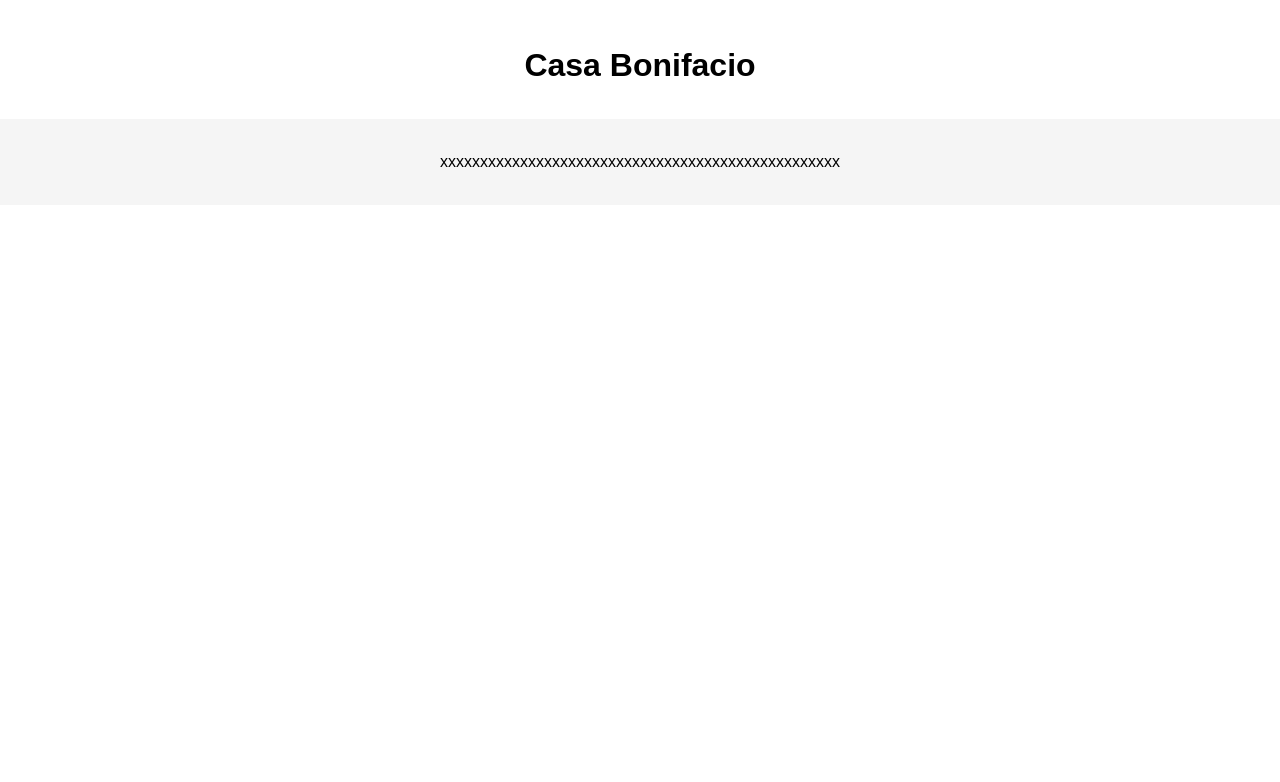
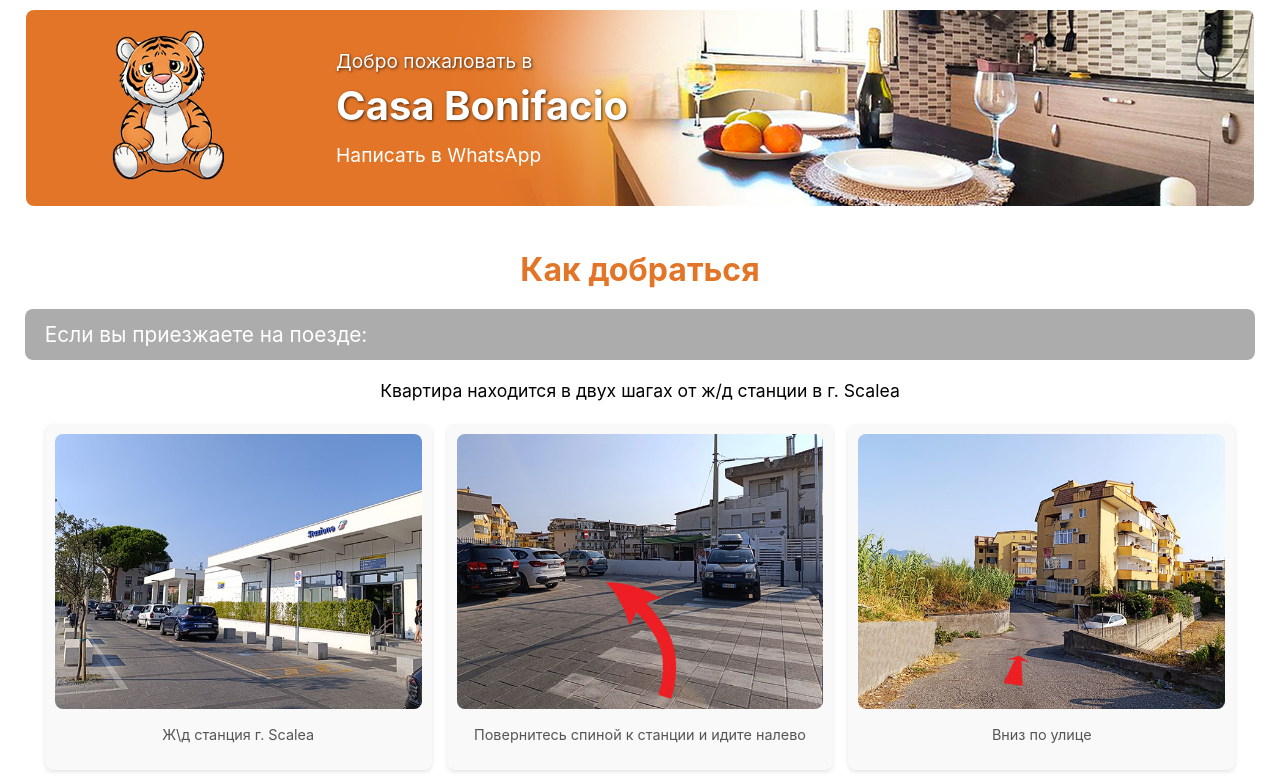
Before and after one commit to SvTagu/casa-bonifacio, a plain HTML site: page index.html in a window 1280 px wide. Shown: the top 782 px of the page. Drawn offline with Linux system fonts and the light colour scheme.

Commit message:
Add files via upload

```diff
--- a/index.html
+++ b/index.html
@@ -4,63 +4,69 @@
 <meta charset="UTF-8">
 <meta name="viewport" content="width=device-width, initial-scale=1.0">
 <title>Casa Bonifacio</title>
-<style>
-    body {
-        font-family: Arial, sans-serif;
-        margin: 0;
-        padding: 0;
-        line-height: 1.5;
-    }
-    header, section, footer {
-        padding: 20px;
-        text-align: center;
-    }
-    h1 {
-        font-size: 2em;
-        margin-bottom: 10px;
-    }
-    .grid {
-        display: grid;
-        grid-template-columns: repeat(4, 1fr);
-        gap: 15px;
-        margin-top: 15px;
-    }
-    .item {
-        text-align: center;
-    }
-    .item img {
-        max-width: 100%;
-        height: auto;
-        display: block;
-        margin: 0 auto 8px;
-        border-radius: 8px;
-    }
-    @media (max-width: 900px) {
-        .grid {
-            grid-template-columns: repeat(2, 1fr);
-        }
-    }
-    @media (max-width: 600px) {
-        .grid {
-            grid-template-columns: 1fr;
-        }
-    }
-    footer {
-        background: #f5f5f5;
-        padding: 15px;
-    }
-</style>
+<link rel="stylesheet" href="style.css"> <!-- Ссылка на внешний файл стилей -->
 </head>
 <body>
 
 <header>
-    <h1>Casa Bonifacio</h1>
+    <div class="header-content">
+        <div class="header-logo">
+            <img src="img/logo_Bonya.png" alt="Логотип Casa Bonifacio">
+        </div>
+        <div class="header-text">
+            <p>Добро пожаловать в <h1>Casa Bonifacio</h1></p>
+		<p><a href="https://wa.me/+393393989926">Написать в WhatsApp</a></p>
+        </div>
+    </div>
 </header>
 
+<section>
+    <h2>Как добраться</h2>
 
+    <div class="grey-strip">
+        <p>Если вы приезжаете на поезде:</p>
+    </div>
+    <div class="text-description">
+        <p>Квартира находится в двух шагах от ж/д станции в г. Scalea</p>
+    </div>
+  <div class="grid">
+        <div class="item">
+      <img src="img/IMG_20250806_172634_2.jpg" alt="Фото 5"><p>Ж\д станция г. Scalea</p></div>
+        <div class="item">
+            <img src="img/IMG_20250806_172639_2.jpg" alt="Фото 6">
+            <p>Повернитесь спиной к станции и идите налево</p>
+        </div>
+        <div class="item">
+            <img src="img/IMG_20250806_172723_2.jpg" alt="Фото 7">
+            <p>Вниз по улице</p>
+        </div>
+        <div class="item">
+            <img src="img/IMG_20250806_172805_2.jpg" alt="Фото 8">
+            <p>Справа Вы увидете белые ворота и калитку</p>
+        </div>
+		<div class="item">
+            <img src="img/IMG_20250806_172818_2.jpg" alt="Фото 7">
+            <p>Зайдите в калитку</p>
+        </div>
+        <div class="item">
+            <img src="img/IMG_20250806_172916_2.jpg" alt="Фото 8">
+            <p>Подъезд B2</p>
+        </div>
+    </div>
+</section>
+
+<section>
+  <div class="grey-strip">
+        <p>Если вы приезжаете на машине:</p>
+    </div>
+    <div class="text-description">
+        <p>GPS-координаты: 39°48'26.2&quot;N 15°48'04.3&quot;E</p>
+    </div>
+	<iframe src="https://www.google.com/maps/embed?pb=!1m13!1m8!1m3!1d7289.834672971713!2d15.800857937603174!3d39.807038408081716!3m2!1i1024!2i768!4f13.1!3m2!1m1!2zMznCsDQ4JzI2LjIiTiAxNcKwNDgnMDQuMyJF!5e0!3m2!1sit!2sit!4v1754576778964!5m2!1sit!2sit" width="100%" height="500" style="border:0;" allowfullscreen="" loading="lazy" referrerpolicy="no-referrer-when-downgrade"></iframe>
+  </section>
 
 <footer>
-    <p>xxxxxxxxxxxxxxxxxxxxxxxxxxxxxxxxxxxxxxxxxxxxxxxxxx</p>
+	<p>Мы рады, что вы выбрали нас!</p>
 </footer>
 
 </body>
--- /dev/null
+++ b/style.css
@@ -0,0 +1,184 @@
+/* style.css */
+
+body {
+    font-family: 'Inter', sans-serif;
+    margin: 0;
+    padding: 10px 0 0; /* Отступ 10px сверху */
+    line-height: 1.5;
+    background-color: #ffffff;
+}
+header {
+    background-color: #e37528;
+    background-image: url('img/up_01.png');
+    background-size: contain; /* Изменяем на contain */
+    background-repeat: no-repeat;
+    background-position: right center;
+    padding: 20px 0;
+    color: #ffffff;
+    border-radius: 8px;
+    display: flex;
+    align-items: center;
+    justify-content: center;
+    min-height: 150px;
+    max-width: 96%;
+    margin: 0 auto;
+}
+.header-text a {
+    color: #ffffff;
+    text-decoration: none;
+    text-shadow: none; /* Убираем тень */
+    }
+.header-text a:hover {
+    color: #f0ff00;
+}
+.header-content {
+    display: flex;
+    align-items: center;
+    width: 100%;
+    max-width: 96%;
+    padding: 0 20px;
+    margin: 0 auto;
+}
+.header-logo {
+    flex: 0 0 20%;
+    max-width: 20%;
+    text-align: center;
+}
+.header-logo img {
+    max-height: 150px;
+    width: auto;
+    border-radius: 8px;
+}
+.header-text {
+    flex: 1;
+    text-align: left;
+    margin-left: 50px;
+    text-shadow: 1px 1px 3px rgba(0, 0, 0, 0.7);
+}
+header h1 {
+    font-size: 2.5em;
+    margin-bottom: 5px;
+    margin-top: 0;
+}
+header p {
+    font-size: 1.2em;
+    margin-top: 0;
+    margin-bottom: 0;
+}
+section {
+    padding: 20px;
+    text-align: center;
+}
+h2 {
+    color: #e37528;
+    font-size: 2em;
+    margin-top: 20px;
+    margin-bottom: 15px;
+}
+.grey-strip {
+    background-color: #acacac;
+    padding: 10px 20px 10px 20px;
+    text-align: center;
+    color: #ffffff;
+    font-size: 1.3em;
+    margin: 0;
+    border-radius: 8px;
+    max-width: 96%;
+    margin-left: auto;
+    margin-right: auto;
+}
+.grey-strip p {
+    margin: 0; /* Убираем стандартные отступы у параграфа */
+    padding: 0;
+	text-align: left;
+}
+.text-description {
+    padding: 0 20px;
+    margin-bottom: 20px;
+    font-size: 1.1em;
+    max-width: 96%;
+    margin-left: auto;
+    margin-right: auto;
+}
+.grid {
+    display: grid;
+    grid-template-columns: repeat(3, 1fr);
+    gap: 15px;
+    margin-top: 15px;
+    padding: 0 20px;
+    max-width: 96%;
+    margin-left: auto;
+    margin-right: auto;
+}
+.item {
+    text-align: center;
+    background-color: #f9f9f9;
+    padding: 10px;
+    border-radius: 8px;
+    box-shadow: 0 2px 4px rgba(0,0,0,0.1);
+}
+.item img {
+    max-width: 100%;
+    height: auto;
+    display: block;
+    margin: 0 auto 8px;
+    border-radius: 8px;
+}
+.item p {
+    font-size: 0.9em;
+    color: #555;
+}
+footer {
+    background-color: #e37528;
+    padding: 20px;
+    text-align: center;
+    margin-top: 30px;
+    border-top: 1px solid #eee;
+    border-radius: 8px 8px 0 0;
+    max-width: 96%;
+    margin-left: auto;
+    margin-right: auto;
+}
+footer p {
+    color: #fff;
+    font-size: 1.1em;
+}
+
+/* Адаптивный дизайн */
+@media (max-width: 900px) {
+    .grid {
+        grid-template-columns: repeat(2, 1fr);
+    }
+    header {
+        background-image: linear-gradient(rgba(227, 117, 40, 0.2), rgba(227, 117, 40, 0.2)), url('img/up_01.png');
+        background-blend-mode: multiply;
+        background-position: right center;
+        background-size: contain; /* Изменяем на contain и здесь */
+    }
+}
+@media (max-width: 600px) {
+    .grid {
+        grid-template-columns: 1fr;
+    }
+    header h1 {
+        font-size: 2em;
+    }
+    .orange-strip {
+        font-size: 1.1em;
+    }
+    .header-content {
+        flex-direction: column;
+        text-align: center;
+    }
+    .header-logo {
+        max-width: 100%;
+        margin-bottom: 10px;
+    }
+    .header-text {
+        margin-left: 0;
+        text-align: center;
+    }
+    header {
+        background-image: none;
+    }
+}
```
Also changed, not shown: img/IMG_20250806_172634_2.jpg (added), img/IMG_20250806_172639_2.jpg (added), img/IMG_20250806_172723_2.jpg (added), img/IMG_20250806_172805_2.jpg (added), img/IMG_20250806_172818_2.jpg (added), img/IMG_20250806_172916_2.jpg (added), img/logo_Bonya.png (added), img/up_01.png (added).
